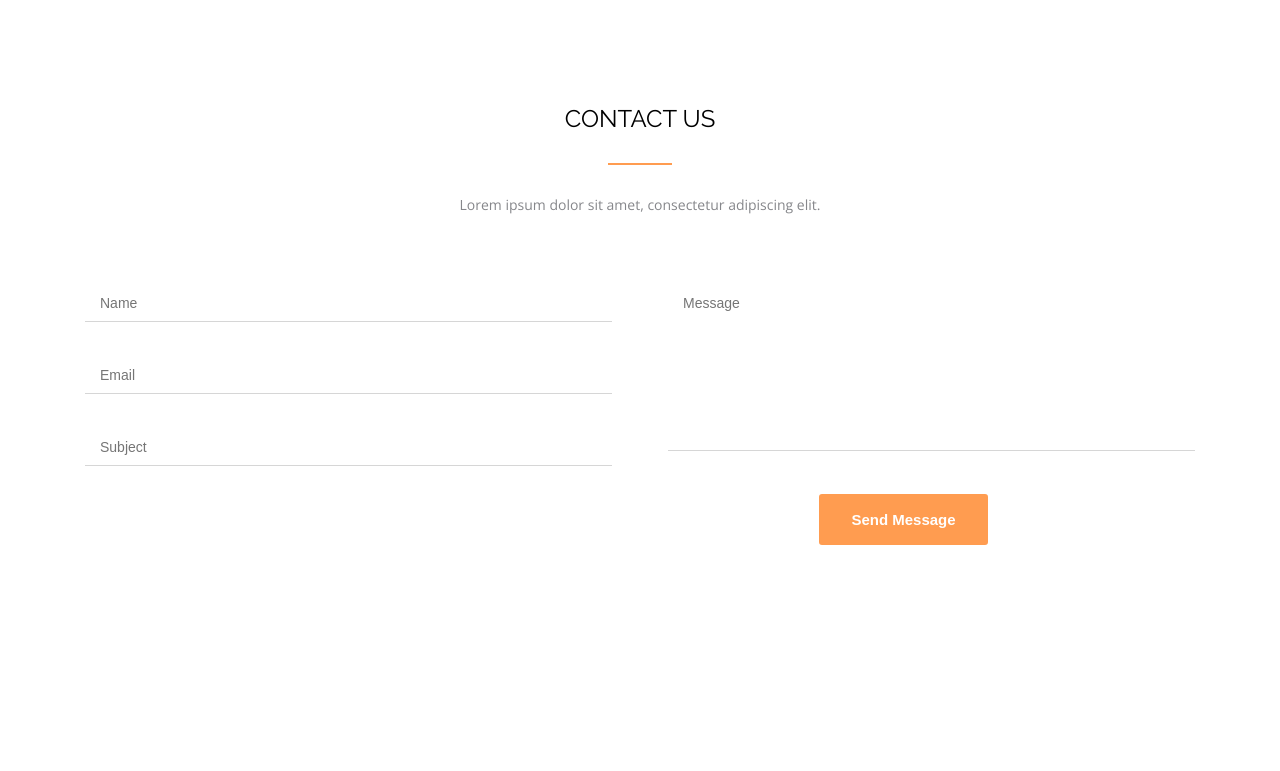
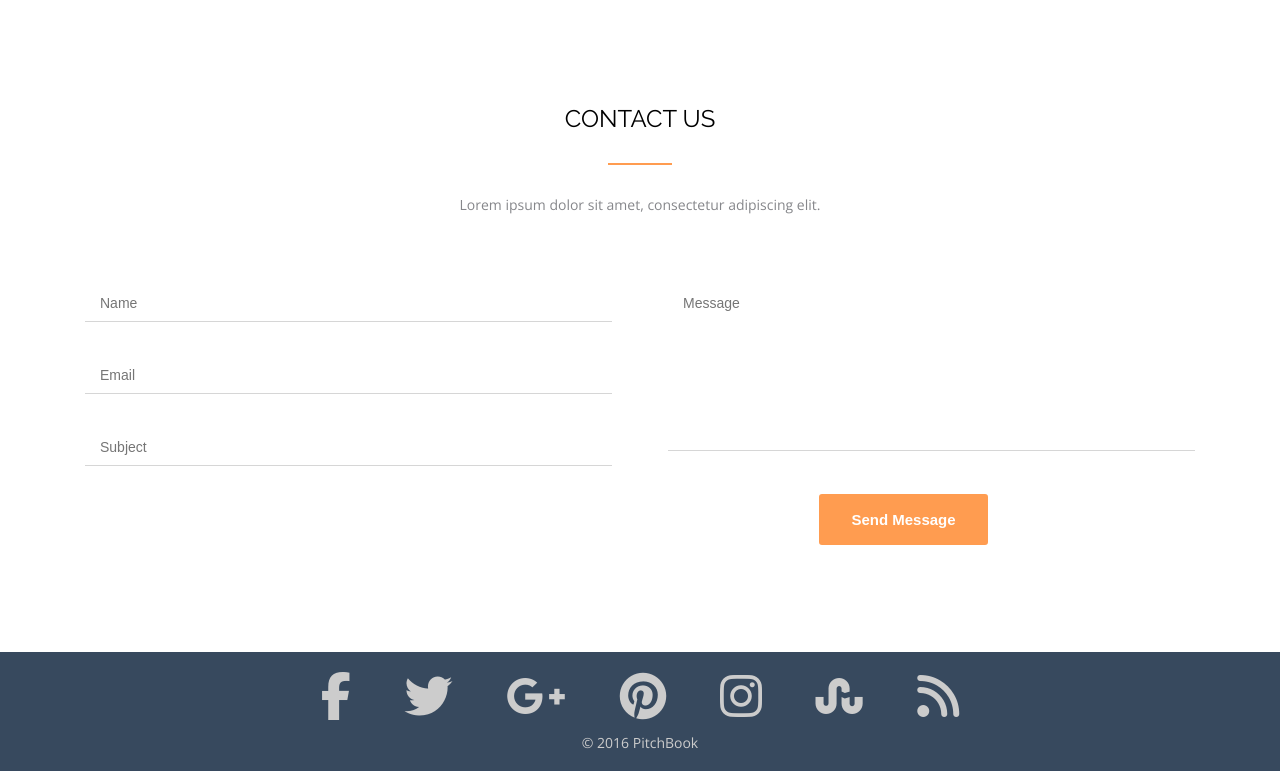
Before and after one commit to Vitali8/pb-test-task, a website: page index.html in a window 1280 px wide. Shown: the part 4899-5670 px from the top of the page. Before the commit the page ends 5551 px from the top, so only its background shows below. Drawn offline with nearby package versions, Linux system fonts and the light colour scheme.

Commit message:
adding footer

```diff
--- a/index.html
+++ b/index.html
@@ -653,7 +653,18 @@
   </section>
 
   <footer>
-    <div class="container"></div>
+    <div class="container">
+      <ul class="soc-links">
+        <li><a href="#" class="fa fa-facebook"></a></li>
+        <li><a href="#" class="fa fa-twitter"></a></li>
+        <li><a href="#" class="fa fa-google-plus"></a></li>
+        <li><a href="#" class="fa fa-pinterest"></a></li>
+        <li><a href="#" class="fa fa-instagram"></a></li>
+        <li><a href="#" class="fa fa-stumbleupon"></a></li>
+        <li><a href="#" class="fa fa-rss"></a></li>
+      </ul>
+      <span class="copyright">&copy; 2016 PitchBook</span>
+    </div>
   </footer>
   <script src="assets/js/all.min.js"></script>
 </body>
--- /dev/null
+++ b/src/less/import/footer.less
@@ -0,0 +1,11 @@
+footer {
+  padding: 20px 0;
+  background: @second-color;
+  text-align: center;
+
+  .copyright {
+    color: #cccccc;
+    padding-top: 15px;
+    display: block;
+  }
+}
--- a/src/less/index.less
+++ b/src/less/index.less
@@ -4,3 +4,4 @@
 @import 'import/blocks.less';
 @import 'import/header.less';
 @import 'import/main.less';
+@import 'import/footer.less';
```
Also changed, not shown: assets/css/style.min.css.
